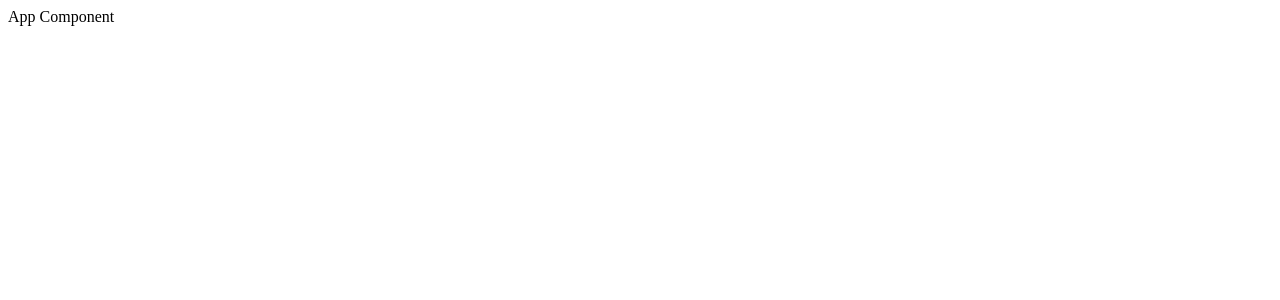
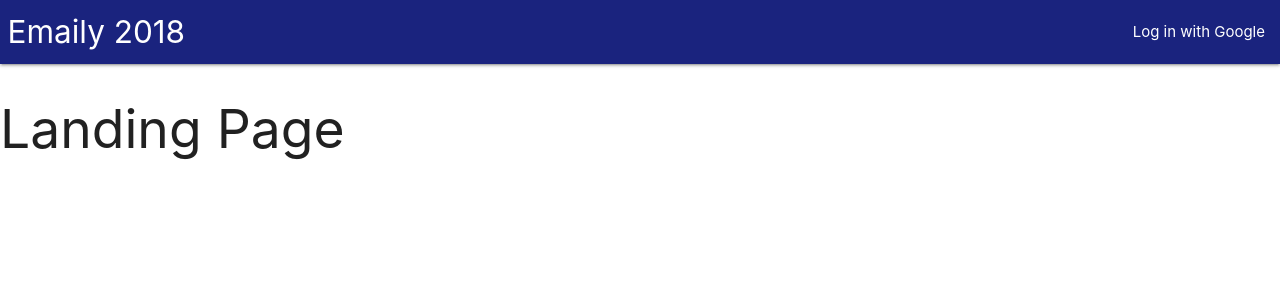
Before and after one commit to famousdev0207/Node-with-React, a React (Create React App) app in the folder client/: page / in a window 1280 px wide. Shown: the top 300 px of the page. Built offline with nearby package versions, Linux system fonts and the light colour scheme; no server answers.

Commit message:
Fetch user at start and display in Header

```diff
--- /dev/null
+++ b/client/src/actions/auth.js
@@ -0,0 +1,9 @@
+import axios from 'axios';
+
+import { FETCH_USER } from './types';
+
+export const fetchUser = () => async dispatch => {
+  const response = await axios.get('/api/current_user');
+
+  dispatch({ type: FETCH_USER, user: response.data });
+};
--- /dev/null
+++ b/client/src/actions/types.js
@@ -0,0 +1,2 @@
+export const FETCH_USER = 'FETCH_USER';
+export const LOGOUT_USER = 'LOGOUT_USER';
--- a/client/src/components/App.js
+++ b/client/src/components/App.js
@@ -1,5 +1,38 @@
 import React from 'react';
+import { BrowserRouter, Route } from 'react-router-dom';
+import { connect } from 'react-redux';
 
-const App = () => <div>App Component</div>;
+import Header from './Header';
 
-export default App;
+import { fetchUser } from '../actions/auth';
+
+const Dashboard = () => <h2>Dashboard</h2>;
+const SurveyNew = () => <h2>New Survey</h2>;
+const LandingPage = () => <h2>Landing Page</h2>;
+
+class App extends React.Component {
+  componentDidMount() {
+    this.props.fetchUser();
+  }
+
+  render() {
+    return (
+      <div>
+        <BrowserRouter>
+          <div>
+            <Header />
+
+            <Route path="/" exact component={LandingPage} />
+            <Route path="/surveys" exact component={Dashboard} />
+            <Route path="/surveys/new" component={SurveyNew} />
+          </div>
+        </BrowserRouter>
+      </div>
+    );
+  }
+}
+
+export default connect(
+  null,
+  { fetchUser }
+)(App);
--- /dev/null
+++ b/client/src/components/Header.js
@@ -0,0 +1,39 @@
+import React from 'react';
+import { connect } from 'react-redux';
+
+class Header extends React.Component {
+  render() {
+    return (
+      <nav>
+        <div
+          className="nav-wrapper indigo darken-4"
+          style={{ paddingLeft: '0.5rem' }}
+        >
+          <a className="left brand-logo" href="/">
+            Emaily 2018
+          </a>
+          <ul className="right">
+            {this.props.auth.googleID ? (
+              <React.Fragment>
+                <li>{this.props.auth.displayName}</li>
+                <li>
+                  <a href="/api/logout">Log out</a>
+                </li>
+              </React.Fragment>
+            ) : (
+              <li>
+                <a href="/auth/google">Log in with Google</a>
+              </li>
+            )}
+          </ul>
+        </div>
+      </nav>
+    );
+  }
+}
+
+const mapStateToProps = state => {
+  return { auth: state.auth };
+};
+
+export default connect(mapStateToProps)(Header);
--- a/client/src/index.js
+++ b/client/src/index.js
@@ -2,14 +2,21 @@
 import ReactDOM from 'react-dom';
 import { createStore, applyMiddleware, compose } from 'redux';
 import { Provider } from 'react-redux';
+import reduxThunk from 'redux-thunk';
 
 import App from './components/App';
 
 import reducers from './reducers';
 
+import 'materialize-css/dist/css/materialize.min.css';
+
 const composeEnhancers = window.__REDUX_DEVTOOLS_EXTENSION_COMPOSE__ || compose;
 
-const store = createStore(reducers, {}, composeEnhancers(applyMiddleware()));
+const store = createStore(
+  reducers,
+  {},
+  composeEnhancers(applyMiddleware(reduxThunk))
+);
 
 ReactDOM.render(
   <Provider store={store}>
--- a/client/src/reducers/auth.js
+++ b/client/src/reducers/auth.js
@@ -1,5 +1,10 @@
+import { FETCH_USER } from '../actions/types';
+
 export default (state = {}, action) => {
   switch (action.type) {
+    case FETCH_USER:
+      return action.user;
+
     default:
       return state;
   }
```
Also changed, not shown: 1 other file (tests, documents, lock files or other folders).
